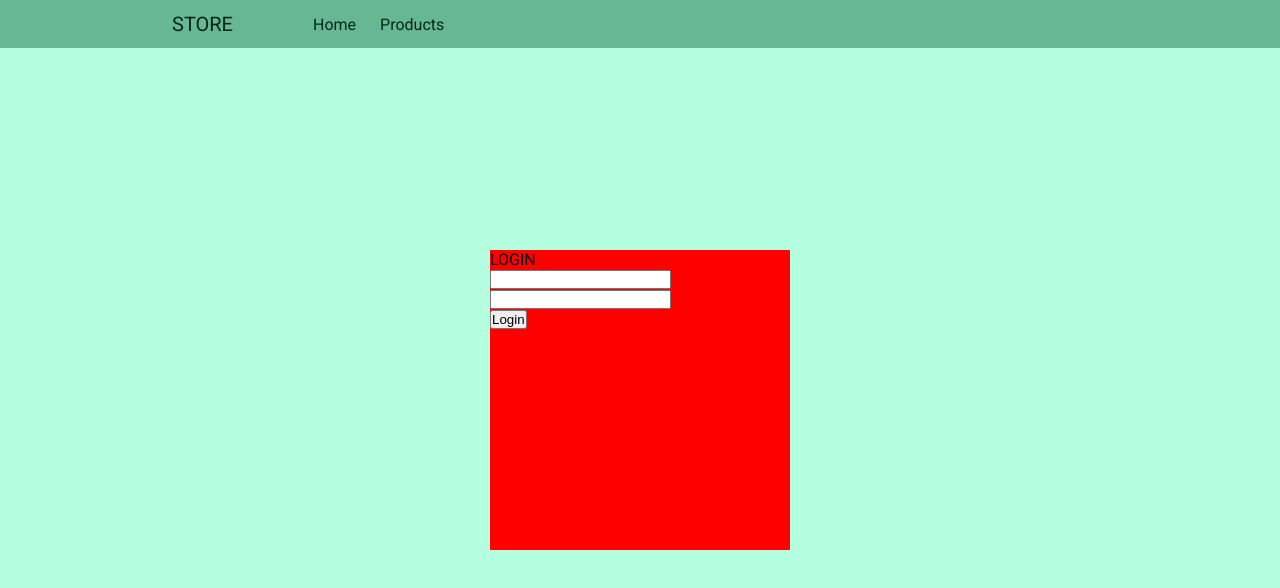
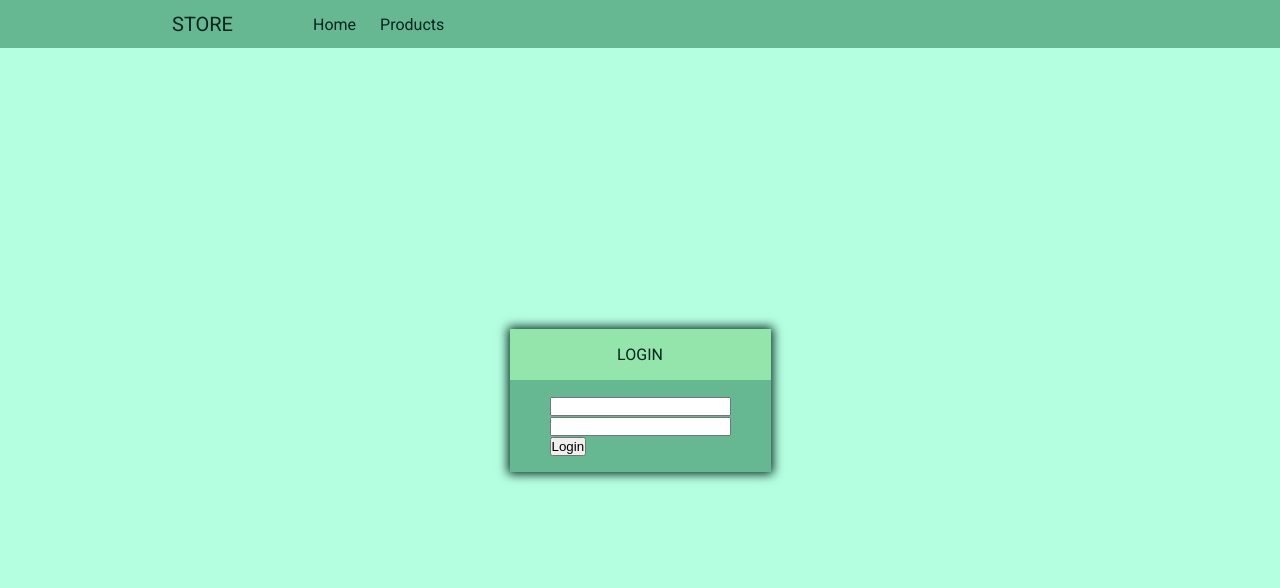
Before and after one commit to JefersonLC/nextjs_app, a Next.js app: page /login in a window 1280 px wide. Shown: the top 588 px of the page. Built offline with nearby package versions, Linux system fonts and the light colour scheme.

Commit message:
updated AuthPage.css

```diff
--- a/styles/AuthPage.css
+++ b/styles/AuthPage.css
@@ -7,7 +7,67 @@
 }
 
 .form-container {
-  width: 300px;
-  height: 300px;
-  background-color: red;
+  background-color: var(--color3);
+  color: var(--color5);
+  box-shadow: 0 0 10px 2px var(--color5);
+  border-radius: var(--border)
 }
+
+.form-header {
+  text-align: center;
+  padding: 1rem;
+  background-color: var(--color2);
+}
+
+.form-body {
+  padding: 1rem 2.5rem;
+}
+
+.form-control {
+  margin-bottom: 1rem;
+}
+
+.form-input {
+  background-color: #fff;
+  padding: 0.55rem;
+  border-radius: var(--border);
+  display: flex;
+  gap: 1.05rem;
+}
+
+.form-input-icon {
+  font-size: 20px;
+}
+
+.input {
+  border: none;
+  outline: none;
+  color: var(--color5);
+}
+
+.form-control-error {
+  font-size: 0.75rem;
+  color: #db0000;
+}
+
+.form-help {
+  font-size: 0.75rem;
+  display: flex;
+  flex-direction: column;
+  align-items: flex-end;
+  color: var(--color1);
+}
+
+.form-button {
+  width: 5rem;
+  padding: 0.45rem;
+  border-radius: var(--border);
+  border: none;
+  cursor: pointer;
+  background-color: var(--color2);
+  color: var(--color5);
+}
+
+.form-button:hover {
+  background-color: var(--color1);
+}
```
